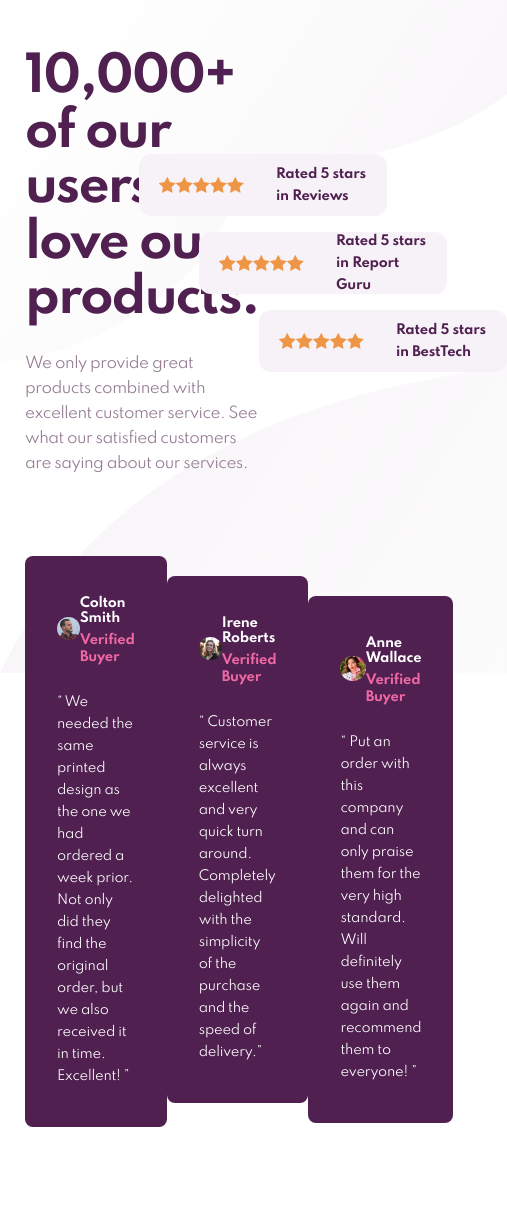
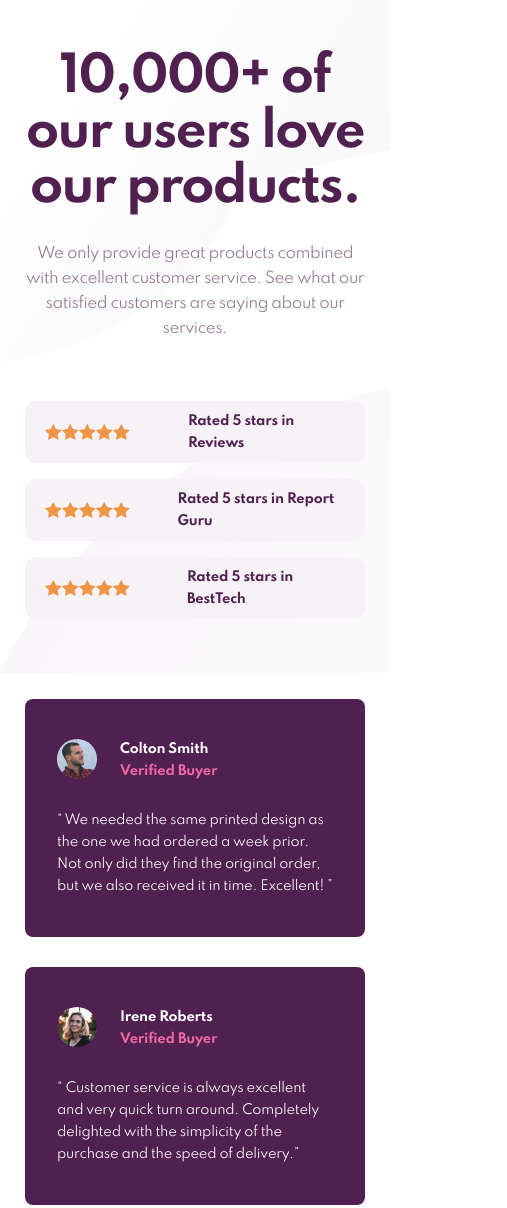
Before and after one commit to Rezzak48/Social-proof-section, a plain HTML site: page index.html in a window 390 px wide. Shown: the top 1208 px of the page, 507 px wide, since content can reach past the window. Before the commit the page ends 1177 px from the top, so only its background shows below. Drawn offline with Linux system fonts and the light colour scheme.

Commit message:
Made it responsive :) | well done

```diff
--- a/css/testimonials-section.css
+++ b/css/testimonials-section.css
@@ -3,6 +3,7 @@
   display: flex;
   justify-content: space-between;
   justify-items: center;
+  gap: 1rem;
 }
 .testimonials article {
   background-color: var(--magenta);
@@ -57,8 +58,26 @@
   letter-spacing: -0.025rem;
 }
 
-@media (max-width: 1024px) {
-  /* .reviews {
+@media (max-width: 800px) {
+  .reviews {
     flex-direction: column;
-  } */
+    text-align: center;
+  }
+  .reviews-text {
+    margin-bottom: 6rem;
+  }
+  .reviews-stars .review:first-child {
+    margin-left: 0;
+  }
+  .reviews-stars .review:not(:last-child) {
+    margin-left: 0;
+  }
+  .testimonials {
+    justify-content: center;
+    align-items: center;
+    flex-direction: column;
+  }
+  .testimonials article {
+    max-width: none;
+  }
 }
```
